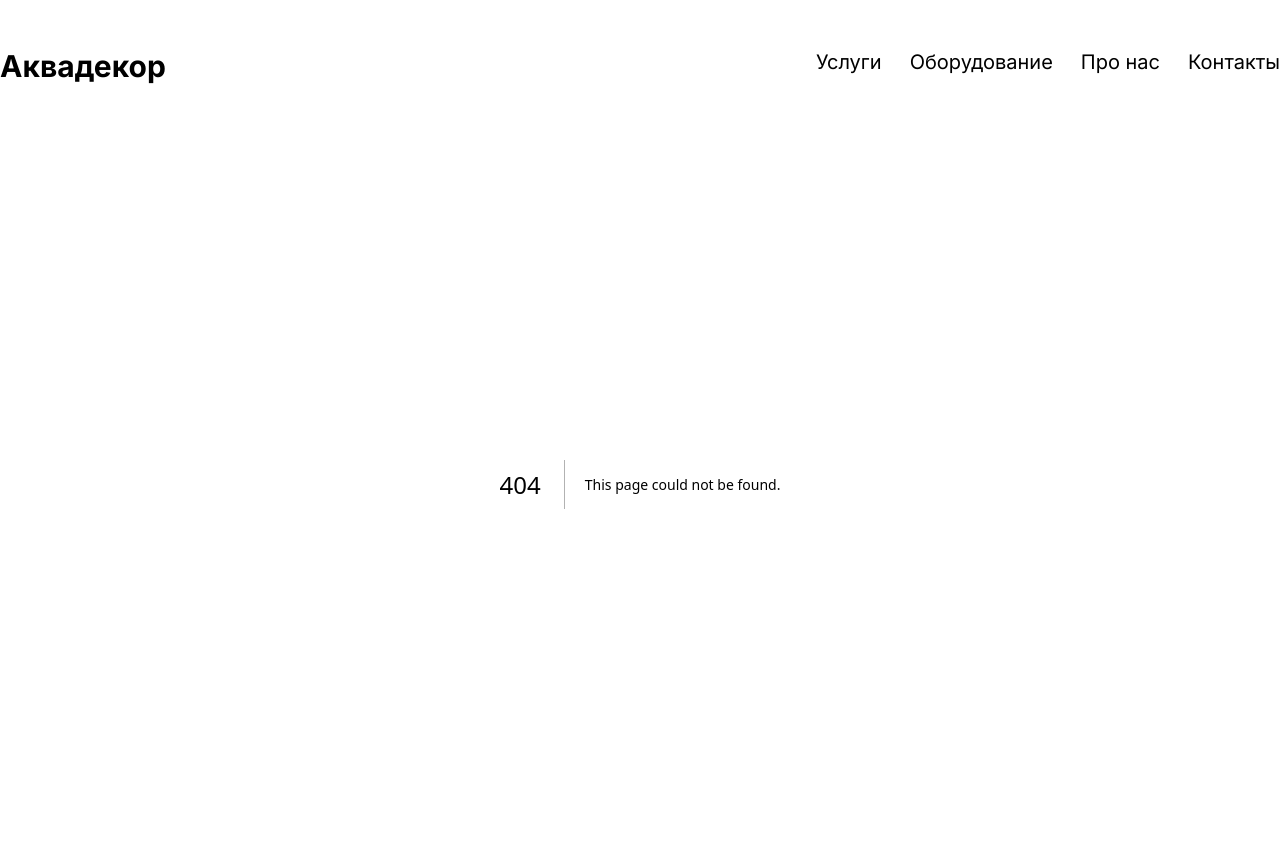
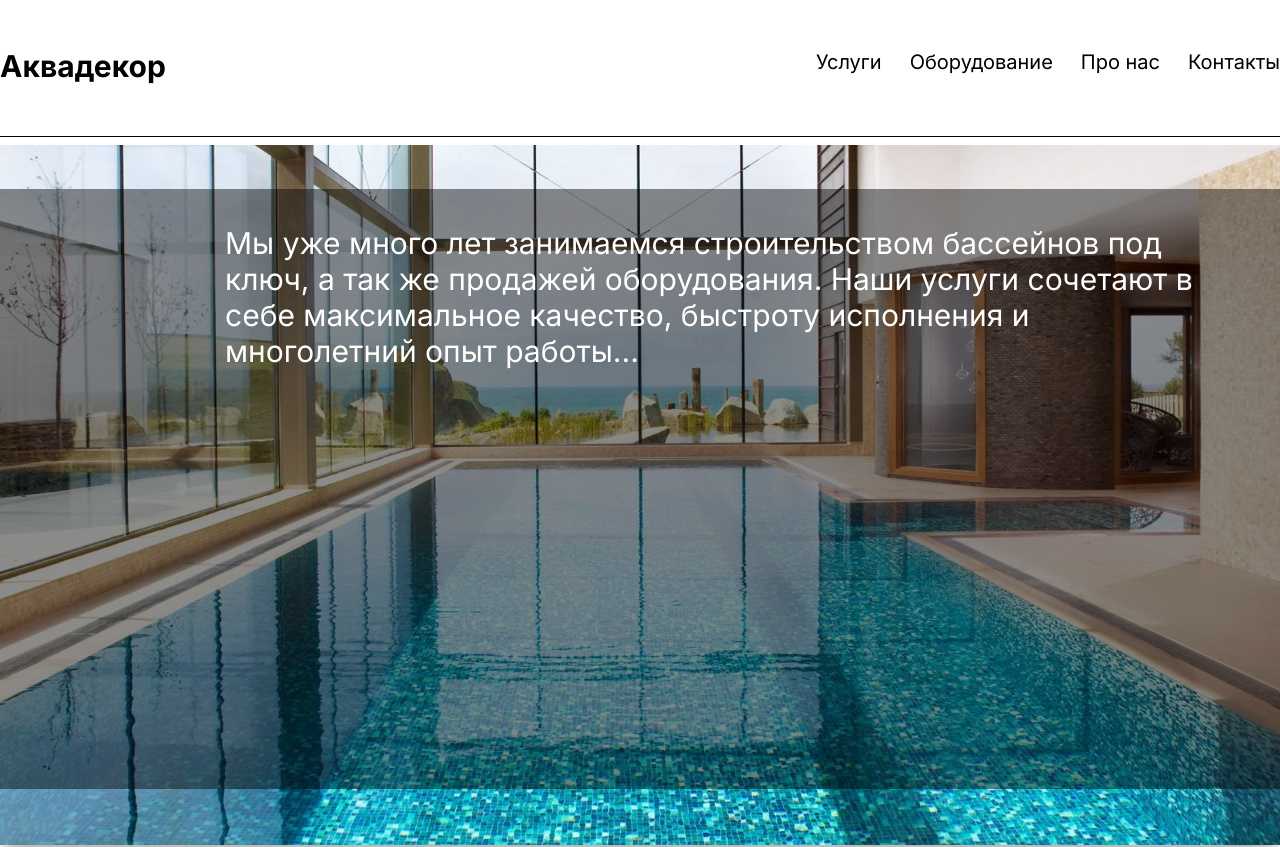
Before and after one commit to aftelnes/Aquadecor, a Next.js app: page /about in a window 1280 px wide. Before the commit this address had no page. Shown: the top 847 px of the page. Built offline with nearby package versions, Linux system fonts and the light colour scheme.

Commit message:
small fixs

```diff
--- /dev/null
+++ b/app/about/layout.tsx
@@ -0,0 +1,14 @@
+import type { Metadata } from "next";
+
+export const metadata: Metadata = {
+  title: "О нас",
+  description: "О нас",
+};
+
+export default function ContactsLayout({
+  children,
+}: {
+  children: React.ReactNode;
+}) {
+  return <div>{children}</div>;
+}
--- /dev/null
+++ b/app/about/page.tsx
@@ -0,0 +1,29 @@
+"use client";
+import { useEffect } from "react";
+
+import main_img from "../../public/images/about_us_main_img.jpg";
+import appearing from "@/tools/appearing";
+
+const AboutUs = () => {
+  useEffect(() => {
+    appearing();
+  });
+  return (
+    <div className="element-animation block w-full h-dvh mt-1 m-auto bg-mainColor pt-5 sm:w-full md:container lg:container xl:container">
+      <hr className="border-1 border-black mb-2" />
+      <div className="relative h-[700px] shadow-xl shadow-grey-300">
+        <img
+          src={main_img.src}
+          className="h-[700px] w-[1550px] absolute shadow-xl shadow-grey-300"
+        />
+        <div className="absolute w-full h-[600px]  bg-black opacity-45 mt-11"></div>
+        <p className="absolute text-white mt-20 text-3xl w-[1000px] ml-[225px]">
+          Мы уже много лет занимаемся строительством бассейнов под ключ, а так
+          же продажей оборудования. Наши услуги сочетают в себе максимальное
+          качество, быстроту исполнения и многолетний опыт работы...
+        </p>
+      </div>
+    </div>
+  );
+};
+export default AboutUs;
--- a/app/servicies/concretePools/page.tsx
+++ b/app/servicies/concretePools/page.tsx
@@ -3,9 +3,9 @@ import { useEffect } from "react";
 
 import appearing from "@/tools/appearing";
 
-import beton1 from "../../../public/images/Pages/concrete_pool/beton1.jpg";
-import beton2 from "../../../public/images/Pages/concrete_pool/beton2.jpg";
-import beton3 from "../../../public/images/Pages/concrete_pool/beton3.jpeg";
+import beton1 from "../../../public/images/Pages/concrete_pools/beton1.jpg";
+import beton2 from "../../../public/images/Pages/concrete_pools/beton2.jpg";
+import beton3 from "../../../public/images/Pages/concrete_pools/beton3.jpeg";
 
 const ConcretePools = () => {
   useEffect(() => {
--- a/components/Header.tsx
+++ b/components/Header.tsx
@@ -63,7 +63,7 @@ const Header = () => {
         </Menu>
 
         <Link
-          href="/test"
+          href="/about"
           className="w-20px h-7 text-base hover:opacity-60 sm:text-right xl:text-xl"
         >
           Про нас
```
